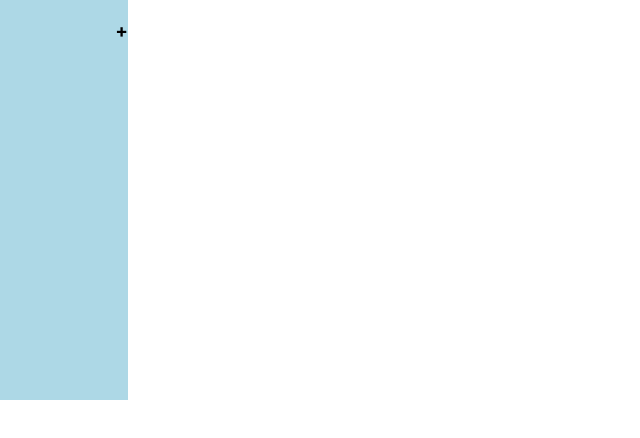
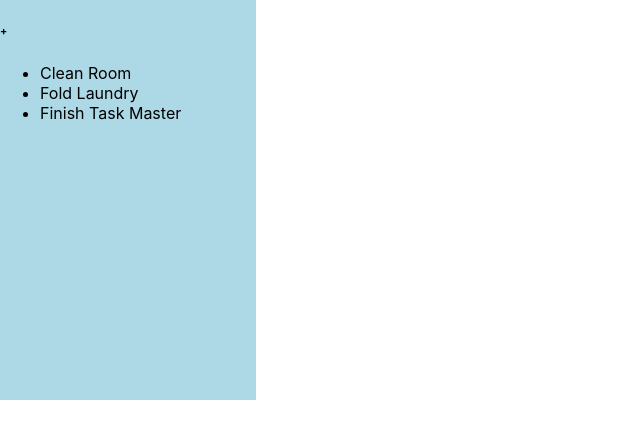
Before and after one commit to lukevangorder/task-master, a React (Create React App) app in the folder task-master/: page / in a window 1280 px wide. Shown: the top 438 px of the page, without its empty margins (0-640 px from the left). Built offline with nearby package versions, Linux system fonts and the light colour scheme.

Commit message:
TaskBoard refreshes upon store update

```diff
--- a/task-master/src/App.css
+++ b/task-master/src/App.css
@@ -1,6 +1,13 @@
 .taskBoard {
     position: absolute;
-    width: 10%;
+    width: 20%;
     height: 50%;
     background-color: lightblue;
 }
+
+.app {
+    position: absolute;
+    width: 100%;
+    height: 90%;
+    top: 10%
+}
--- a/task-master/src/App.js
+++ b/task-master/src/App.js
@@ -5,7 +5,7 @@ import { connect } from 'react-redux';
 
 function App() {
   return (
-    <div className="App">
+    <div className="app">
       <TaskBoard />
     </div>
   );
@@ -19,7 +19,7 @@ function addTask(task){
 }
 
 const mapStateToProps = (state) => {
-  return { test: state.test };
+  return { tasks: state.tasks };
 };
 
 const mapDispatchToProps = (dispatch) => {
--- a/task-master/src/index.js
+++ b/task-master/src/index.js
@@ -6,7 +6,6 @@ import taskReducer from './reducers/taskReducer.js'
 import './index.css';
 import App from './App';
 import reportWebVitals from './reportWebVitals';
-import { connect } from 'react-redux';
 
 const store = createStore(
   taskReducer,
--- a/task-master/src/reducers/taskReducer.js
+++ b/task-master/src/reducers/taskReducer.js
@@ -1,18 +1,11 @@
-import { createStore } from 'redux';
-
 const initialState = {
-    tasks: []
+    tasks: ['Clean Room', 'Fold Laundry', "Finish Task Master"]
 }
 
 export default function taskReducer(state = initialState, action) {
     switch (action.type) {
         case 'ADD_TASK':
-            console.log('test')
-            state.tasks.push(action.newTask)
-            return {
-                ...state,
-            }
-            break
+            return {tasks: state.tasks.concat(action.newTask)}
         default:
           return state
     }
--- a/task-master/src/task.js
+++ b/task-master/src/task.js
@@ -1,14 +1,17 @@
 import React, { Component } from 'react';
 
-export default class TaskBoard extends Component {
+export default class Task extends Component {
 
     constructor(props){
         super()
+        this.state = {
+            text: props.text
+        }
     }
 
     render() {
         return (
-            <li></li>
+            <li>{this.state.text}</li>
         )
     }
 }
--- a/task-master/src/taskBoard.js
+++ b/task-master/src/taskBoard.js
@@ -1,12 +1,10 @@
 import React, { Component } from 'react';
+import Task from './task.js';
 
 export default class TaskBoard extends Component {
 
     constructor(props){
         super()
-        this.state = {
-            childTasks: []
-        }
     }
 
     handleClick = (task) => {
@@ -15,10 +13,14 @@ export default class TaskBoard extends Component {
     }
 
     render() {
+        const taskLis = [];
+        for(let i=0; i<this.props.tasks.length; i++){
+            taskLis.push(<Task key={i} text={this.props.tasks[i]}/>)
+        }
         return (
             <div class='taskBoard'>
-                <h3 style={{float: 'right'}} onClick={() => this.handleClick()} >+</h3>
-                <ul></ul>
+                <h6 onClick={() => this.handleClick('New Task')} >+</h6>
+                <ul>{taskLis}</ul>
             </div>
         )
     }
```
